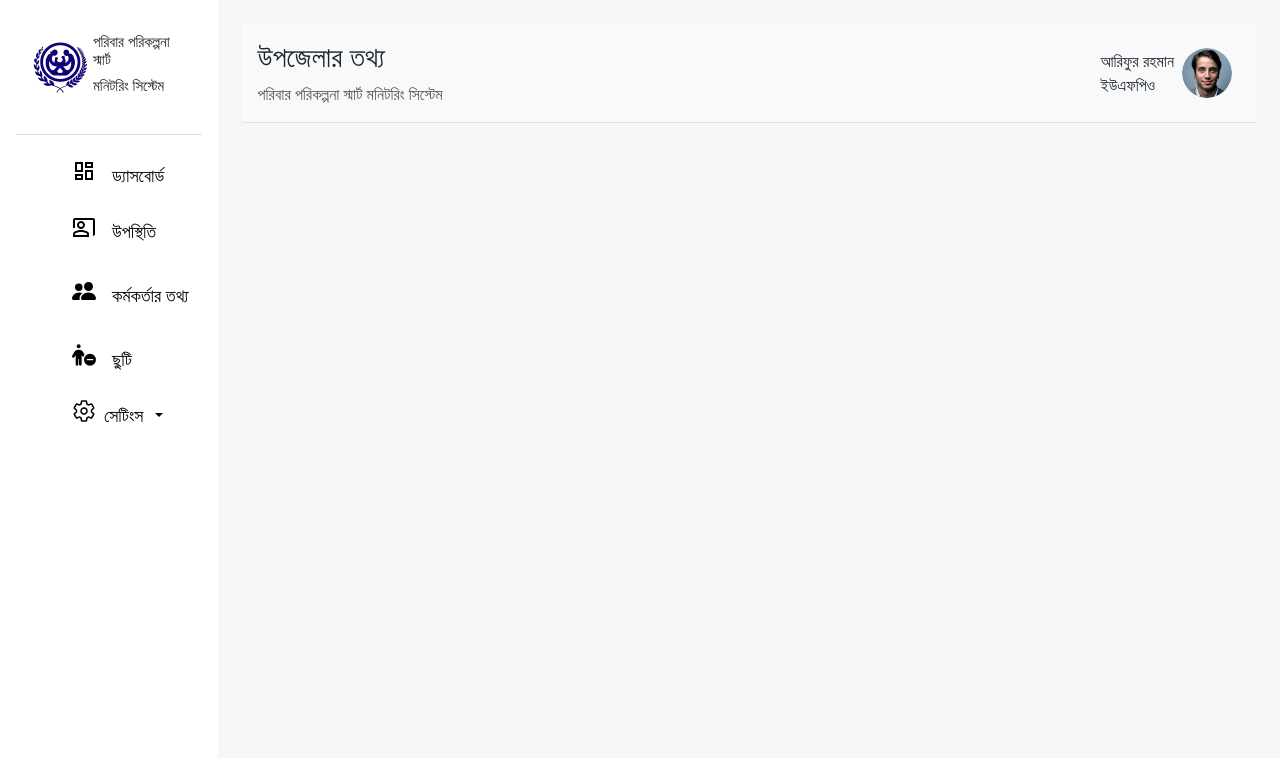
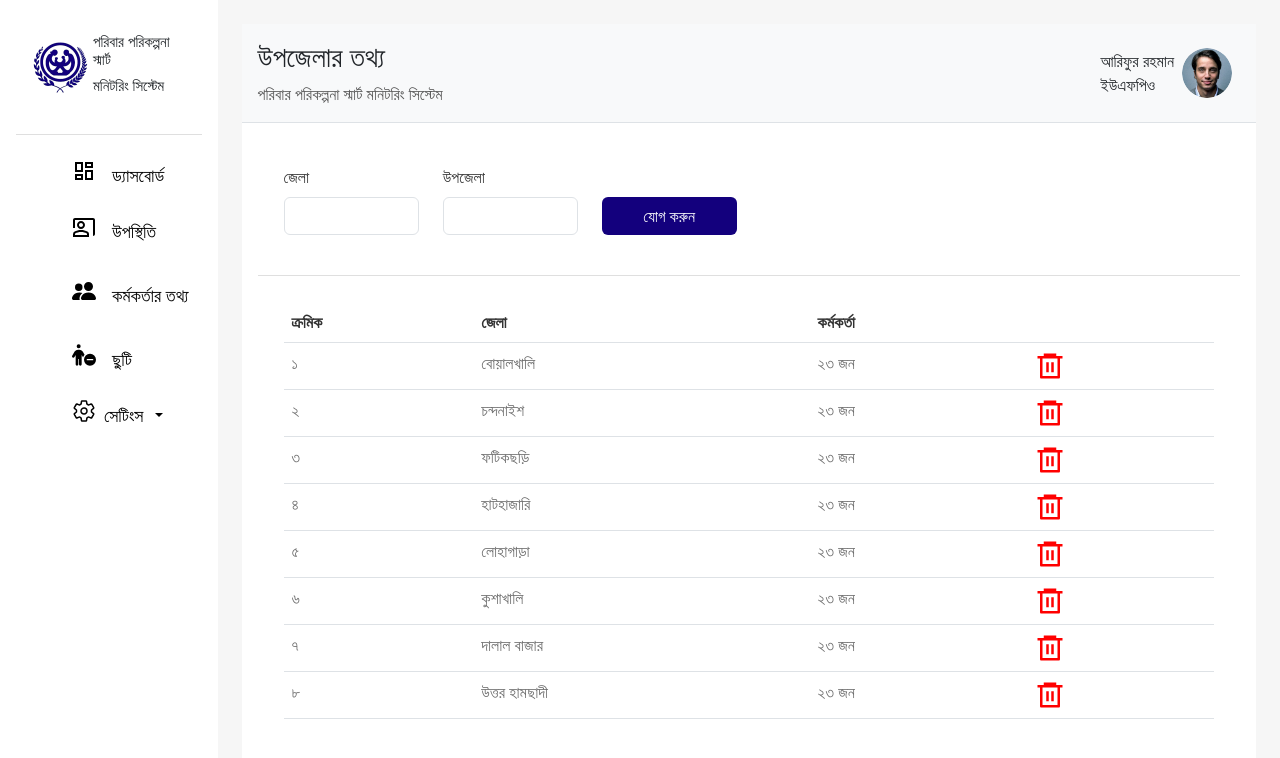
Before and after one commit to AsifAhmedSahil/family-planning-govt-project-admin-dashboard, a React (Vite) app: page /setting/subunion in a window 1280 px wide. Shown: the top 758 px of the page. Built offline with nearby package versions, Linux system fonts and the light colour scheme.

Commit message:
login + settings all page:

```diff
--- /dev/null
+++ b/src/Components/LoginForm.jsx
@@ -0,0 +1,73 @@
+import logo from "../assets/logo.png";
+const LoginForm = () => {
+  return (
+    <div
+      className="d-flex justify-content-center align-items-center"
+      style={{ minHeight: "100vh", backgroundColor: "#f0f0f0" }}
+    >
+      <div
+        className="card"
+        style={{
+          backgroundColor: "#13007D0D",
+          width: "100%",
+          maxWidth: "421px",
+          height: "auto",
+          padding: "20px",
+        }}
+      >
+        <div className="card-body mx-auto"style={{
+        //   backgroundColor: "#13007D0D",
+          width: "100%",
+          maxWidth: "348px",
+          height: "auto",
+
+        }} >
+          <div className=" mb-4">
+            <img
+              src={logo} // Replace with your logo path
+              alt="Logo"
+              className="img-fluid"
+              style={{ width: "100px" }}
+            />
+            <h4 className="card-title mt-3" style={{ fontSize: "20px",color:"#565656" }}>
+              পরিবার পরিকল্পনা স্মার্ট মনিটরিং সিস্টেমে{" "}
+              <span style={{ color: "#13007D" }}>আপনাকে স্বাগতম!</span>
+            </h4>
+            <p className="pt-2" style={{color:"#565656"}}>আপনার উপস্থিতি দিতে লগইন করুন</p>
+          </div>
+          <form>
+            <div className="form-group pb-2"  style={{color:"#565656"}}>
+              <label htmlFor="mobileNumber" className="pb-2" >মোবাইল নম্বর</label>
+              <input
+                type="text"
+                className="form-control "
+                id="mobileNumber"
+                placeholder="০১৭XX-XXX-XXX"
+              />
+            </div>
+            <div className="form-group pb-2"  style={{color:"#565656"}}>
+              <label htmlFor="password" className="pb-2">পাসওয়ার্ড</label>
+              <input
+                type="password"
+                className="form-control "
+                id="password"
+                placeholder="********"
+              />
+              <p className="text-end pt-2" style={{color:"#13007D",fontSize:"12px"}} >পাসওয়ার্ড ভুলে গিয়েছি</p>
+            </div>
+            <button type="submit" className="btn  w-100" style={{backgroundColor:"#13007D",color:"white"}}>
+              প্রবেশ করুন
+            </button>
+          </form>
+          {/* <div className="text-center mt-3">
+            <a href="#" className="text-muted">
+              পাসওয়ার্ড ভুলে গেছেন?
+            </a>
+          </div> */}
+        </div>
+      </div>
+    </div>
+  );
+};
+
+export default LoginForm;
--- a/src/Components/Settings/OverView.jsx
+++ b/src/Components/Settings/OverView.jsx
@@ -1,12 +1,57 @@
-import Header from "../Header"
-
+import Header from "../Header";
 
 const OverView = () => {
   return (
     <div>
-      <Header title={"উপস্থিতি"}/>
+      <Header title={"উপস্থিতি"} />
+      <div
+        className="  dashboard p-3"
+        style={{ backgroundColor: "#FFFFFF", height: "700px" }}
+      >
+        <div className="filter mb-4" style={{ margin: "26px" }}>
+          <div className=" mb-4">
+            <strong><p  style={{color:"#565656"}}>জেলা - চট্টগ্রাম</p></strong>
+          </div>
+
+          <div className="content">
+            <div style={{color:"#565656"}}>
+              <p className="mb-3">
+                <strong >অফিসের ঠিকানা</strong>
+              </p>
+              <p className="mb-3 " style={{ width: "250px" }}>
+                জেলা পরিবার পরিকল্পনা কার্যালয়, জাম্বুরি পার্ক সংলগ্ন, আগ্রাবাদ,
+                চট্টগ্রাম
+              </p>
+            </div>
+            <div style={{color:"#565656"}}>
+              <p className="mb-3">
+                <strong >সর্বমোট উপজেলা </strong>
+              </p>
+              <p className="mb-3 " style={{ width: "250px" }}>
+              ১৭
+              </p>
+            </div>
+            <div style={{color:"#565656"}}>
+              <p className="mb-3">
+                <strong >সর্বমোট ইউনিয়ন</strong>
+              </p>
+              <p className="mb-3 " style={{ width: "250px" }}>
+              ২৮
+              </p>
+            </div>
+            <div style={{color:"#565656"}}>
+              <p className="mb-3">
+                <strong >সর্বমোট ইউনিট</strong>
+              </p>
+              <p className="mb-3 " style={{ width: "250px" }}>
+              ৫৬
+              </p>
+            </div>
+          </div>
+        </div>
+      </div>
     </div>
-  )
-}
+  );
+};
 
-export default OverView
+export default OverView;
--- a/src/Components/Settings/SubUnion.jsx
+++ b/src/Components/Settings/SubUnion.jsx
@@ -1,12 +1,169 @@
-import Header from "../Header"
-
+import Header from "../Header";
+import { useState } from "react";
+import "react-time-picker/dist/TimePicker.css";
+import "react-clock/dist/Clock.css";
+import { RiDeleteBin6Line } from "react-icons/ri";
 
 const SubUnion = () => {
+  const [data, setData] = useState([
+    {
+      union_name: "বোয়ালখালি",
+      officers: "২৩ জন",
+    },
+    {
+      union_name: "চন্দনাইশ",
+      officers: "২৩ জন",
+    },
+    {
+      union_name: "ফটিকছড়ি",
+      officers: "২৩ জন",
+    },
+    {
+      union_name: "হাটহাজারি",
+      officers: "২৩ জন",
+    },
+    {
+      union_name: "লোহাগাড়া",
+      officers: "২৩ জন",
+    },
+    {
+      union_name: "কুশাখালি",
+      officers: "২৩ জন",
+    },
+    {
+      union_name: "দালাল বাজার",
+      officers: "২৩ জন",
+    },
+    {
+      union_name: "উত্তর হামছাদী",
+      officers: "২৩ জন",
+    },
+  ]);
+
+  const convertToBangla = (number) => {
+    const banglaDigits = ["০", "১", "২", "৩", "৪", "৫", "৬", "৭", "৮", "৯"];
+    return number
+      .toString()
+      .split("")
+      .map((digit) => banglaDigits[parseInt(digit)])
+      .join("");
+  };
+
   return (
     <div>
-      <Header title={"উপজেলার তথ্য"}/>
+      <Header title={"উপজেলার তথ্য"} />
+      <div className="dashboard p-3 " style={{ backgroundColor: "#FFFFFF" }}>
+        <div className="filter mb-4" style={{ margin: "26px" }}>
+          <div className="row g-6 ">
+            {" "}
+            {/* g-6 adds gap between columns */}
+            <div className="col-md-2 d-flex flex-column mb-3">
+              <label className="mb-2 text-[16px] " style={{ color: "#323232" }}>
+                জেলা
+              </label>
+              <input type="text" className="form-control" />
+            </div>
+            <div className="col-md-2 d-flex flex-column mb-3">
+              <label className="mb-2 text-[16px] " style={{ color: "#323232" }}>
+                উপজেলা
+              </label>
+              <input type="text" className="form-control" />
+            </div>
+            <div className="col-md-2 d-flex flex-column mb-3">
+              <label className="mb-2 text-[16px] "></label>
+              <button
+                type="button"
+                className="btn w-100 text-white mt-4"
+                style={{ backgroundColor: "#13007D" }}
+              >
+                যোগ করুন
+              </button>
+            </div>
+          </div>
+        </div>
+
+        <hr style={{ color: "gray" }} />
+
+        <div className="table-container" style={{ margin: "26px" }}>
+          <div
+            className="table-responsive"
+            style={{ maxHeight: "500px", overflowY: "auto" }}
+          >
+            <table className="table" style={{ width: "100%" }}>
+              <thead
+                style={{
+                  position: "sticky",
+                  top: 0,
+                  backgroundColor: "#fff",
+                  zIndex: 1,
+                }}
+              >
+                <tr>
+                  <th
+                    style={{
+                      color: "#323232",
+                      position: "sticky",
+                      top: 0,
+                      backgroundColor: "#fff",
+                    }}
+                  >
+                    ক্রমিক
+                  </th>
+                  <th
+                    style={{
+                      color: "#323232",
+                      position: "sticky",
+                      top: 0,
+                      backgroundColor: "#fff",
+                    }}
+                  >
+                    জেলা
+                  </th>
+                  <th
+                    style={{
+                      color: "#323232",
+                      position: "sticky",
+                      top: 0,
+                      backgroundColor: "#fff",
+                    }}
+                  >
+                    কর্মকর্তা
+                  </th>
+
+                  <th
+                    style={{
+                      color: "#323232",
+                      position: "sticky",
+                      top: 0,
+                      backgroundColor: "#fff",
+                    }}
+                  ></th>
+                </tr>
+              </thead>
+              <tbody>
+                {data.map((item, index) => (
+                  <tr key={index}>
+                    <td style={{ color: "#6C6C6C" }}>
+                      {convertToBangla(index + 1)}
+                    </td>
+                    <td style={{ color: "#6C6C6C" }}>{item.union_name}</td>
+                    <td style={{ color: "#6C6C6C" }}>{item.officers}</td>
+
+                    <td>
+                      <RiDeleteBin6Line
+                        size={30}
+                        style={{ color: "red", cursor: "pointer" }}
+                      />
+                    </td>
+                  </tr>
+                ))}
+              </tbody>
+            </table>
+          </div>
+        </div>
+      </div>
     </div>
-  )
-}
+  );
+};
 
-export default SubUnion
+export default SubUnion;
```
Also changed, not shown: src/router/index.jsx (+7 -1 lines).
